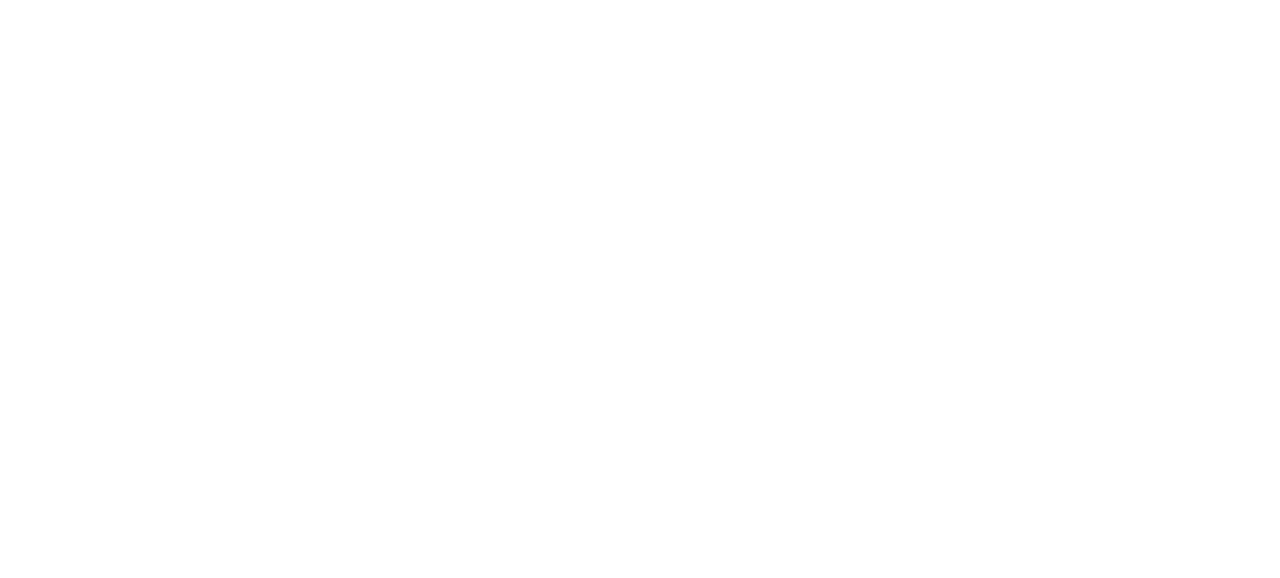
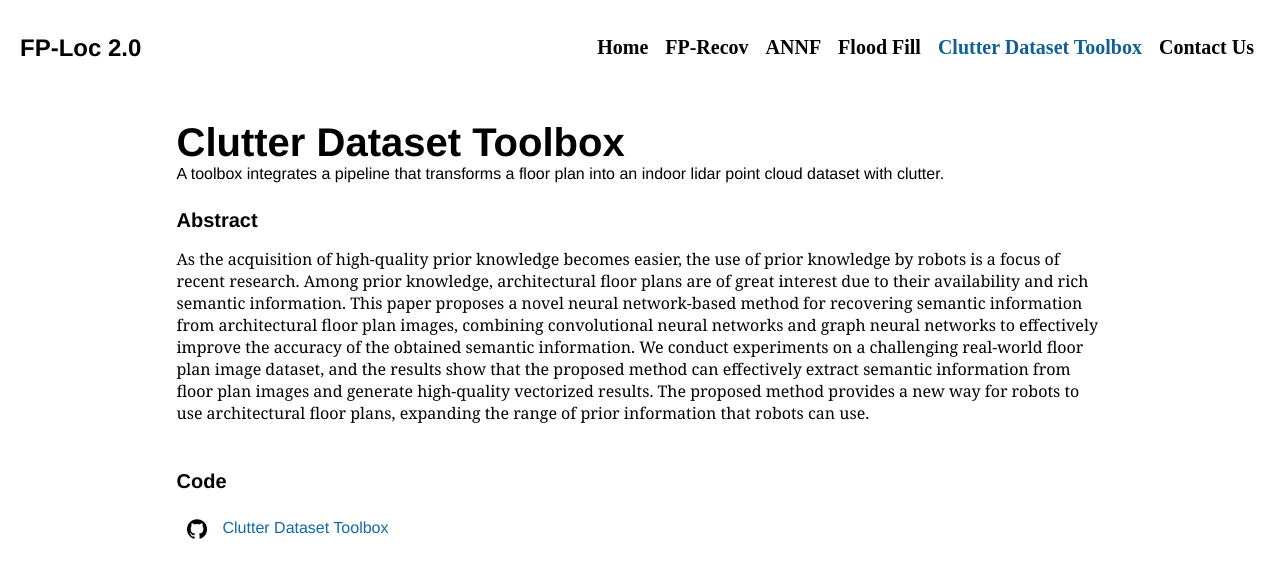
Before and after one commit to fplocextension/fplocextension.github.io, a plain HTML site: page VDataset.html in a window 1280 px wide. Drawn offline with Linux system fonts and the light colour scheme.

Commit message:
0.9 waiting clutter

```diff
--- a/VDataset.html
+++ b/VDataset.html
@@ -0,0 +1,117 @@
+<!DOCTYPE html>
+<html lang="en">
+	<head>
+		<meta charset="utf-8">
+
+    <!--
+      TODO
+
+      Upload your Unemployable (or whatever photo you like) to the assets/images folder
+      and change the name of the image below to match the uploaded one
+
+      Change the title in the <title> tag to whatever you would like the title of your portfolio to be
+
+      This should be the same across all pages.
+     -->
+    <link rel="icon" href="./assets/images/1311.png" />
+		<title>FP-Loc 2.0</title>
+    <meta name="description" content="A Floor Plan Assited Localization Framework">
+    <meta name="viewport" content="width=device-width, initial-scale=1" />
+
+		<link rel="stylesheet" href="./css/layout.css">
+    <link rel="stylesheet" href="./css/typography.css">
+    <link rel="stylesheet" href="./css/utilities.css">
+
+		<script defer src="./js/script.js"></script>
+	</head>
+	<body>
+    <!-- NAVBAR -->
+    <div class="navbar">
+      <a class="nav-title-link" href="./index.html">
+        <!-- TODO - Change the "Portfolio Title" to whatever you want displayed in the top left -->
+        <span class="nav-title">FP-Loc 2.0</Frame></span>
+         <!-- TODO - Change the email after 'mailto:' to your email address for contact -->
+        <ul id="nav">
+          <li><a class="project" href="index.html">
+            <span style = "font-size:20px" class="button-text">Home</span>
+          </a></li>
+          <li><a class="project" href="FP_RECOV.html">
+            <span style = "font-size:20px" class="button-text">FP-Recov</span>
+          </a></li>
+          <li><a class="project" href="annf.html">
+            <span style = "font-size:20px" class="button-text">ANNF</span>
+          </a></li>
+          <li><a class="project" href="FloodFill.html">
+            <span style = "font-size:20px" class="button-text">Flood Fill</span>
+          </a></li>
+          <li><a class="project" href="VDataset.html">
+            <span style = "font-size:20px; color:#125f95" class="button-text">Clutter Dataset Toolbox</span>
+          </a></li>
+          <li><a style = "font-size:20px" class="project" href="mailto:wsxerwin@gmail.com">
+            <span style = "font-size:20px" class="button-text">Contact Us</span>
+          </a></li>
+        </ul>
+      </a>
+    </div>
+
+    <!-- MAIN PAGE CONTENT -->
+    <div id="main-content">
+
+      <!-- PORTFOLIO HEADER -->
+      <div id="portfolio-header">
+        <div id="portfolio-header-text-container">
+            <div class="header-text">
+              <span class="main-title">Clutter Dataset Toolbox</span>
+              <div class="body-text"> A toolbox integrates a pipeline
+                that transforms a floor plan into an indoor lidar point cloud dataset with clutter.</Frame></div>
+            </div>
+            <!-- <a class="button" id="my-work-link">
+              <span class="button-text">Check out my projects</span>
+              <image src="./assets/icons/arrow-right.svg" class="right-arrow-icon"/>
+            </a> -->
+        </div>
+      </div>
+
+
+      <!-- ABOUT SECTION -->
+      <!--
+        TODO
+
+        - Change the subheader-text to whatever header you want
+        - Add paragraphs using the <div class="body-text"></div> elements in the "about-section-content"
+      -->
+
+
+      <!-- PROJECTS / MY WORK SECTION -->
+      <div id="my-work-section">
+        <span class="subheader-text">Abstract</span>
+        <div class="about-section-content" style="font-family: Georgia">
+          <span>As the acquisition of high-quality prior knowledge becomes easier, the use of prior
+            knowledge by robots is a focus of recent research. Among prior knowledge, architectural
+            floor plans are of great interest due to their availability and rich semantic information.
+            This paper proposes a novel neural network-based method for recovering semantic information from architectural floor plan images, combining convolutional neural networks
+            and graph neural networks to effectively improve the accuracy of the obtained semantic information. We conduct experiments on a challenging real-world floor plan image
+            dataset, and the results show that the proposed method can effectively extract semantic
+            information from floor plan images and generate high-quality vectorized results. The proposed method provides a new way for robots to use architectural floor plans, expanding
+            the range of prior information that robots can use.
+        </div>
+      </div>
+
+      <!-- PROJECTS / MY WORK SECTION -->
+      <div id="my-work-section">
+        <!-- TODO - Change the subheader-text to whatever you want the Projects section header to say -->
+        <span class="subheader-text">Code</span>
+        <div id="footer">
+          <!--
+            TODO - Change href to your Instagram account (can also delete entire "a" element if no Instagram)
+
+            This should be the same across all pages.
+          -->
+          <a class="icon-link" target="_blank" href="https://github.com/Gregfujie/virtual_dataset">
+            <image src="./assets/icons/25231.png" class="footer-icon"/>
+          </a><a class= "link" href="https://github.com/Gregfujie/virtual_dataset">  Clutter Dataset Toolbox</a>
+        </div>
+
+
+	</body>
+</html>
--- a/css/layout.css
+++ b/css/layout.css
@@ -12,6 +12,7 @@ html {
 body {
   margin: 0;
   -webkit-font-smoothing: antialiased;
+  overflow-y: scroll;
   -moz-osx-font-smoothing: grayscale;
 }
 
--- a/css/utilities.css
+++ b/css/utilities.css
@@ -14,6 +14,7 @@
 
 a.icon-link {
   transition: transform 200ms ease-in-out;
+  margin: 0px 0px 0px 0px;
 }
 
 a.icon-link:hover {
```
Also changed, not shown: FP_RECOV.html (+15 -1 lines), FloodFill.html (+1 -1 lines), annf.html (+1 -1 lines), index.html (+13 -7 lines), assets/icons/arrow-right.svg (deleted), assets/icons/instagram.svg (deleted), assets/icons/mail.svg (deleted), assets/icons/twitter.svg (deleted), assets/images/1311.png (deleted), assets/images/code.jpeg (deleted), assets/images/frameworks.png (added), assets/images/rec.png (added), 4 other files.
